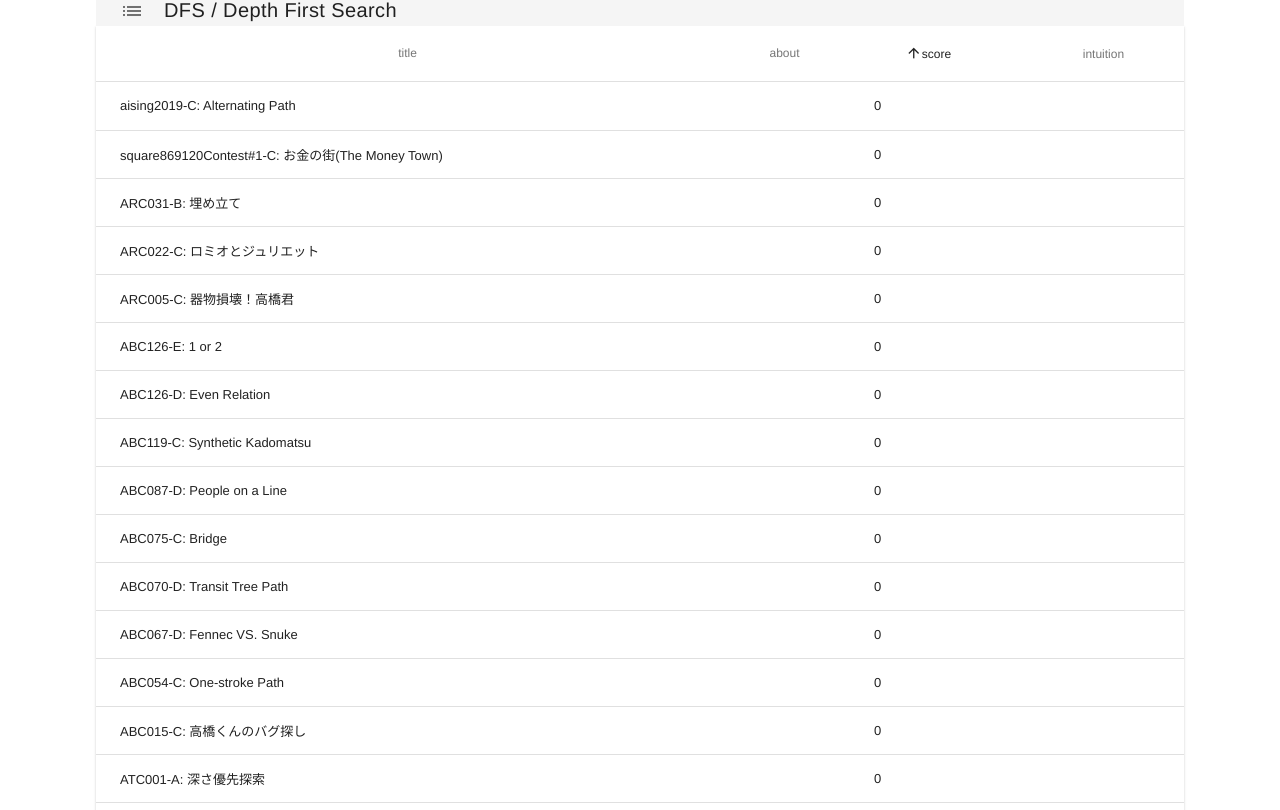
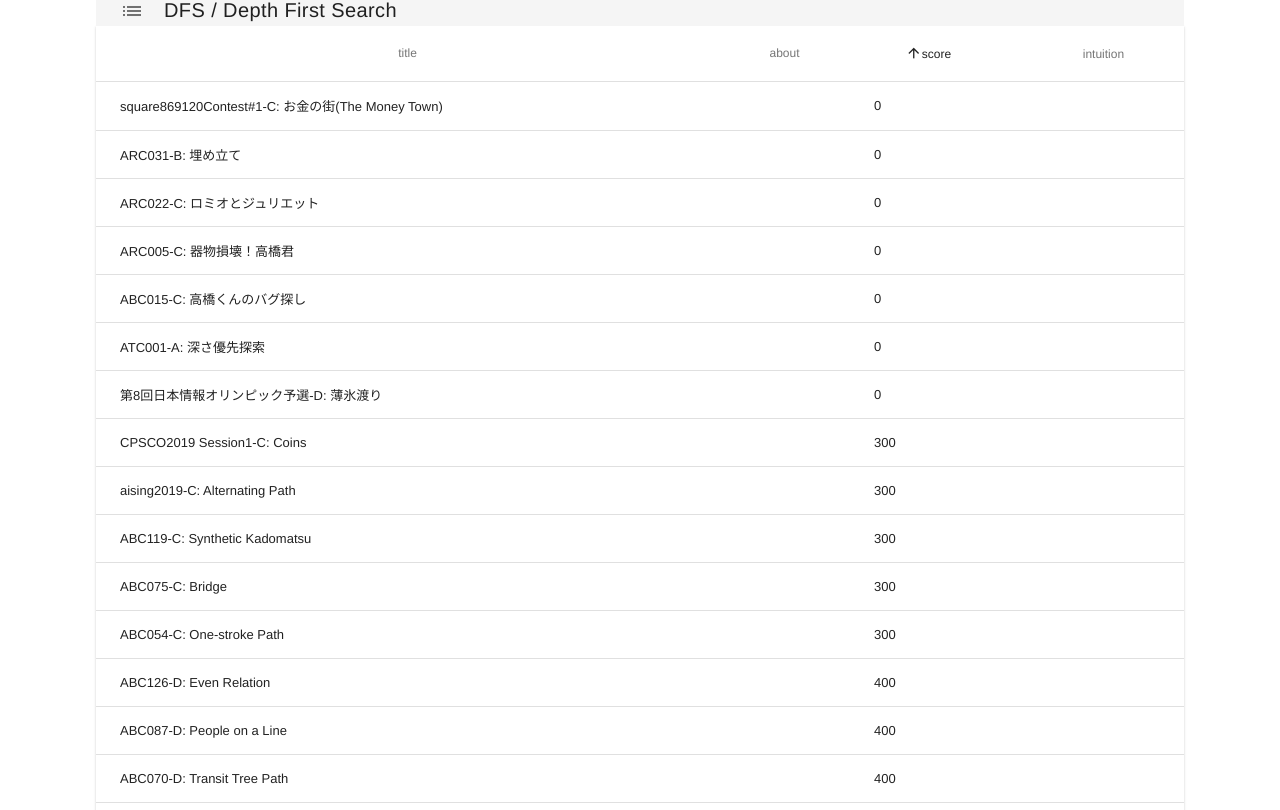
Before and after one commit to tokizuoh/cp-categorize-beta, a Vue app: page /graph in a window 1280 px wide. Shown: the part 1050-1860 px from the top of the page. Built offline with nearby package versions, Linux system fonts and the light colour scheme.

Commit message:
Add intuition

```diff
--- a/src/components/problems/AppGraph.vue
+++ b/src/components/problems/AppGraph.vue
@@ -48,210 +48,210 @@ export default {
         bfs: [
           {
             name: 'QUPC2018-C: Ito Campus',
-            about: '',
             score: 400,
+            intuition: 400,
             href: 'https://atcoder.jp/contests/qupc2018/tasks/qupc2018_c'
           },
           {
             name: 'TPC追いコン-A: 不完全迷路',
-            about: '',
             score: 0,
+            intuition: 400,
             href: 'https://atcoder.jp/contests/oidashi/tasks/oidashi_a'
           },
           {
             name: 'WUPC2012-C: 自宅からの脱出',
-            about: '',
             score: 0,
+            intuition: 350,
             href: 'https://atcoder.jp/contests/wupc2012/tasks/wupc2012_3'
           },
           {
             name: 'AGC033-A: Darker and Darker',
-            about: '',
             score: 300,
+            intuition: 350,
             href: 'https://atcoder.jp/contests/agc033/tasks/agc033_a'
           },
           {
             name: 'ARC031-B: 埋め立て',
-            about: '',
             score: 0,
+            intuition: 350,
             href: 'https://atcoder.jp/contests/arc031/tasks/arc031_2'
           },
           {
             name: 'ABC088-D: Grid Repainting',
-            about: '',
             score: 400,
+            intuition: 400,
             href: 'https://atcoder.jp/contests/abc088/tasks/abc088_d'
           },
           {
             name: 'ABC007-C: 幅優先探索',
-            about: '',
             score: 0,
+            intuition: 300,
             href: 'https://atcoder.jp/contests/abc007/tasks/abc007_3'
           },
           {
             name: '第17回日本情報オリンピック予選-B: 双六 (Sugoroku)',
-            about: '',
             score: 0,
+            intuition: '',
             href: 'https://atcoder.jp/contests/joi2018yo/tasks/joi2018_yo_b'
           },
           {
             name: '第10回日本情報オリンピック予選-E: チーズ (Cheese)',
-            about: '',
             score: 0,
+            intuition: '',
             href: 'https://atcoder.jp/contests/joi2011yo/tasks/joi2011yo_e'
           }
         ],
         dfs: [
           {
             name: 'CPSCO2019 Session1-C: Coins',
-            about: '',
             score: 300,
-            href: 'https://atcoder.jp/contests/cpsco2019-s1/tasks/cpsco2019_s1_c'
+            href: 'https://atcoder.jp/contests/cpsco2019-s1/tasks/cpsco2019_s1_c',
+            intuition: 350
           },
           {
             name: 'aising2019-C: Alternating Path',
-            about: '',
-            score: 0,
-            href: 'https://atcoder.jp/contests/aising2019/tasks/aising2019_c'
+            score: 300,
+            href: 'https://atcoder.jp/contests/aising2019/tasks/aising2019_c',
+            intuition: 350
           },
           {
             name: 'square869120Contest#1-C: お金の街(The Money Town)',
-            about: '',
             score: 0,
-            href: 'https://atcoder.jp/contests/s8pc-1/tasks/s8pc_1_c'
+            href: 'https://atcoder.jp/contests/s8pc-1/tasks/s8pc_1_c',
+            intuition: 350
           },
           {
             name: 'ARC031-B: 埋め立て',
-            about: '',
             score: 0,
-            href: 'https://atcoder.jp/contests/arc031/tasks/arc031_2'
+            href: 'https://atcoder.jp/contests/arc031/tasks/arc031_2',
+            intuition: 350
           },
           {
             name: 'ARC022-C: ロミオとジュリエット',
-            about: '',
             score: 0,
-            href: 'https://atcoder.jp/contests/arc022/tasks/arc022_3'
+            href: 'https://atcoder.jp/contests/arc022/tasks/arc022_3',
+            intuition: 350
           },
           {
             name: 'ARC005-C: 器物損壊！高橋君',
-            about: '',
             score: 0,
-            href: 'https://atcoder.jp/contests/arc005/tasks/arc005_3'
+            href: 'https://atcoder.jp/contests/arc005/tasks/arc005_3',
+            intuition: 350
           },
           {
             name: 'ABC126-E: 1 or 2',
-            about: '',
-            score: 0,
-            href: 'https://atcoder.jp/contests/abc126/tasks/abc126_e'
+            score: 500,
+            href: 'https://atcoder.jp/contests/abc126/tasks/abc126_e',
+            intuition: 500
           },
           {
             name: 'ABC126-D: Even Relation',
-            about: '',
-            score: 0,
-            href: 'https://atcoder.jp/contests/abc126/tasks/abc126_d'
+            score: 400,
+            href: 'https://atcoder.jp/contests/abc126/tasks/abc126_d',
+            intuition: 400
           },
           {
             name: 'ABC119-C: Synthetic Kadomatsu',
-            about: '',
-            score: 0,
-            href: 'https://atcoder.jp/contests/abc119/tasks/abc119_c'
+            score: 300,
+            href: 'https://atcoder.jp/contests/abc119/tasks/abc119_c',
+            intuition: 400
           },
           {
             name: 'ABC087-D: People on a Line',
-            about: '',
-            score: 0,
-            href: 'https://atcoder.jp/contests/abc087/tasks/arc090_b'
+            score: 400,
+            href: 'https://atcoder.jp/contests/abc087/tasks/arc090_b',
+            intuition: 400
           },
           {
             name: 'ABC075-C: Bridge',
-            about: '',
-            score: 0,
-            href: 'https://atcoder.jp/contests/abc075/tasks/abc075_c'
+            score: 300,
+            href: 'https://atcoder.jp/contests/abc075/tasks/abc075_c',
+            intuition: 300
           },
           {
             name: 'ABC070-D: Transit Tree Path',
-            about: '',
-            score: 0,
-            href: 'https://atcoder.jp/contests/abc070/tasks/abc070_d'
+            score: 400,
+            href: 'https://atcoder.jp/contests/abc070/tasks/abc070_d',
+            intuition: 400
           },
           {
             name: 'ABC067-D: Fennec VS. Snuke',
-            about: '',
-            score: 0,
-            href: 'https://atcoder.jp/contests/abc067/tasks/arc078_b'
+            score: 400,
+            href: 'https://atcoder.jp/contests/abc067/tasks/arc078_b',
+            intuition: 400
           },
           {
             name: 'ABC054-C: One-stroke Path',
-            about: '',
-            score: 0,
-            href: 'https://atcoder.jp/contests/abc054/tasks/abc054_c'
+            score: 300,
+            href: 'https://atcoder.jp/contests/abc054/tasks/abc054_c',
+            intuition: 300
           },
           {
             name: 'ABC015-C: 高橋くんのバグ探し',
-            about: '',
             score: 0,
-            href: 'https://atcoder.jp/contests/abc015/tasks/abc015_3'
+            href: 'https://atcoder.jp/contests/abc015/tasks/abc015_3',
+            intuition: 350
           },
           {
             name: 'ATC001-A: 深さ優先探索',
-            about: '',
             score: 0,
-            href: 'https://atcoder.jp/contests/atc001/tasks/dfs_a'
+            href: 'https://atcoder.jp/contests/atc001/tasks/dfs_a',
+            intuition: 300
           },
           {
             name: '第8回日本情報オリンピック予選-D: 薄氷渡り',
-            about: '',
             score: 0,
-            href: 'https://atcoder.jp/contests/joi2009yo/tasks/joi2009yo_d'
+            href: 'https://atcoder.jp/contests/joi2009yo/tasks/joi2009yo_d',
+            intuition: 350
           }
         ],
         dijkstra: [
           {
             name: 'いろはちゃんコンテストDay1-I: リスのお仕事',
-            about: '',
             score: 500,
+            intuition: 500,
             href: 'https://atcoder.jp/contests/iroha2019-day1/tasks/iroha2019_day1_i'
           },
           {
             name: 'Indeedなう（オープンコンテスト）-B: Office Ninja',
-            about: '',
             score: 0,
+            intuition: 450,
             href: 'https://atcoder.jp/contests/indeednow-finala-open/tasks/indeednow_2015_finala_b'
           },
           {
             name: 'CODE FESTIVAL 2014 Easy-C: 身体バランス',
-            about: '',
             score: 0,
+            intuition: 400,
             href: 'https://atcoder.jp/contests/code-festival-2014-morning-easy/tasks/code_festival_morning_easy_c'
           },
           {
             name: 'WUPC2012-E: 会場への道 (自力未AC)',
-            about: '',
             score: 0,
+            intuition: 1000000000,
             href: 'https://atcoder.jp/contests/wupc2012/tasks/wupc2012_5'
           },
           {
             name: 'ABC075-C: Bridge',
-            about: '',
             score: 300,
+            intuition: 300,
             href: 'https://atcoder.jp/contests/abc075/tasks/abc075_c'
           },
           {
             name: 'ABC070-D: Transit Tree Path',
-            about: '',
             score: 400,
+            intuition: 400,
             href: 'https://atcoder.jp/contests/abc070/tasks/abc070_d'
           },
           {
             name: 'ABC022-C: Blue Bird',
-            about: '',
             score: 0,
+            intuition: 400,
             href: 'https://atcoder.jp/contests/abc022/tasks/abc022_c'
           },
           {
             name: 'ABC020-C: 壁抜け',
-            about: '',
             score: 0,
+            intuition: 400,
             href: 'https://atcoder.jp/contests/abc020/tasks/abc020_c'
           },
 
@@ -259,74 +259,74 @@ export default {
         unionfind: [
           {
             name: 'diverta 2019 Programming Contest 2-B: Picking Up',
-            about: '',
             score: 300,
+            intuition: 350,
             href: 'https://atcoder.jp/contests/diverta2019-2/tasks/diverta2019_2_b'
           },
           {
             name: 'CODE FESTIVAL 2016 Final-C: Interpretation',
-            about: '',
             score: 400,
+            intuition: 400,
             href: 'https://atcoder.jp/contests/cf16-final-open/tasks/codefestival_2016_final_c'
           },
           {
             name: 'KUPC2012-C: ソーシャル',
-            about: '',
             score: 0,
+            intuition: 400,
             href: 'https://atcoder.jp/contests/kupc2012/tasks/kupc2012_3'
           },
           {
             name: 'ARC056-B: 駐車場',
-            about: '',
             score: 0,
+            intuition: 400,
             href: 'https://beta.atcoder.jp/contests/arc056/tasks/arc056_b'
           },
           {
             name: 'ARC037-B: バウムテスト',
-            about: '',
             score: 0,
+            intuition: 400,
             href: 'https://beta.atcoder.jp/contests/arc037/tasks/arc037_b'
           },
           {
             name: 'ARC032-C: 道路工事',
-            about: '',
             score: 0,
+            intuition: 400,
             href: 'https://beta.atcoder.jp/contests/arc032/tasks/arc032_2'
           },
           {
             name: 'ABC129-D: Lamp',
-            about: '',
             score: 400,
+            intuition: 400,
             href: 'https://atcoder.jp/contests/abc129/tasks/abc129_d'
           },
           {
             name: 'ABC120-D: Decayed Bridges',
-            about: '',
             score: 400,
+            intuition: 450,
             href: 'https://atcoder.jp/contests/abc120/tasks/abc120_d'
           },
           {
             name: 'ABC097-D: Equals',
-            about: '',
             score: 400,
+            intuition: 390,
             href: 'https://beta.atcoder.jp/contests/abc097/tasks/arc097_b'
           },
           {
             name: 'ABC049-D: 連結 / Connectivity',
-            about: '',
             score: 400,
+            intuition: 400,
             href: 'https://beta.atcoder.jp/contests/abc049/tasks/arc065_b'
           },
           {
             name: 'ABC040-D: 道路の老朽化対策について',
-            about: '',
             score: 0,
+            intuition: 450,
             href: 'https://atcoder.jp/contests/abc040/tasks/abc040_d'
           },
           {
             name: 'ATC001-B: Union Find',
-            about: '',
             score: 0,
+            intuition: 400,
             href: 'https://beta.atcoder.jp/contests/atc001/tasks/unionfind_a'
           },
         ]
```
